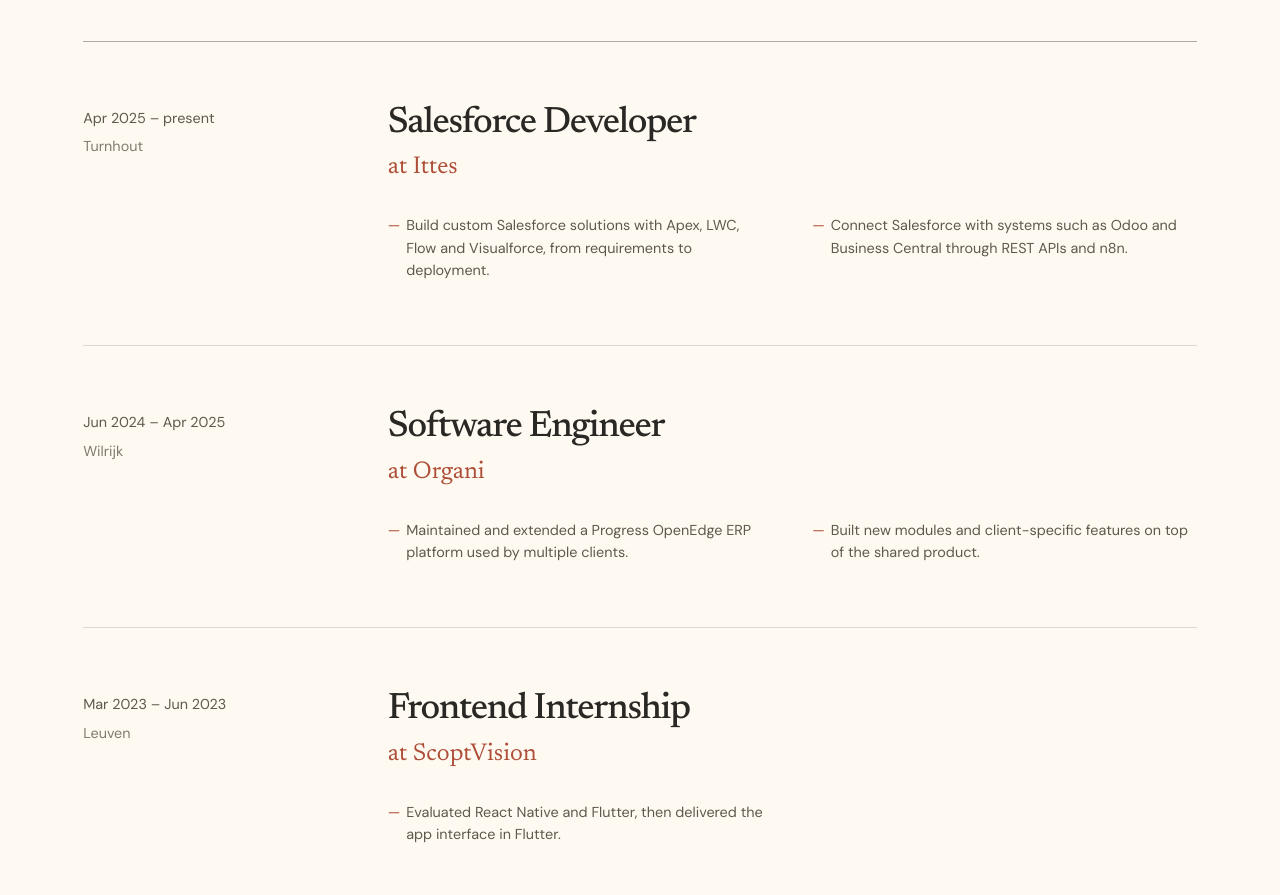
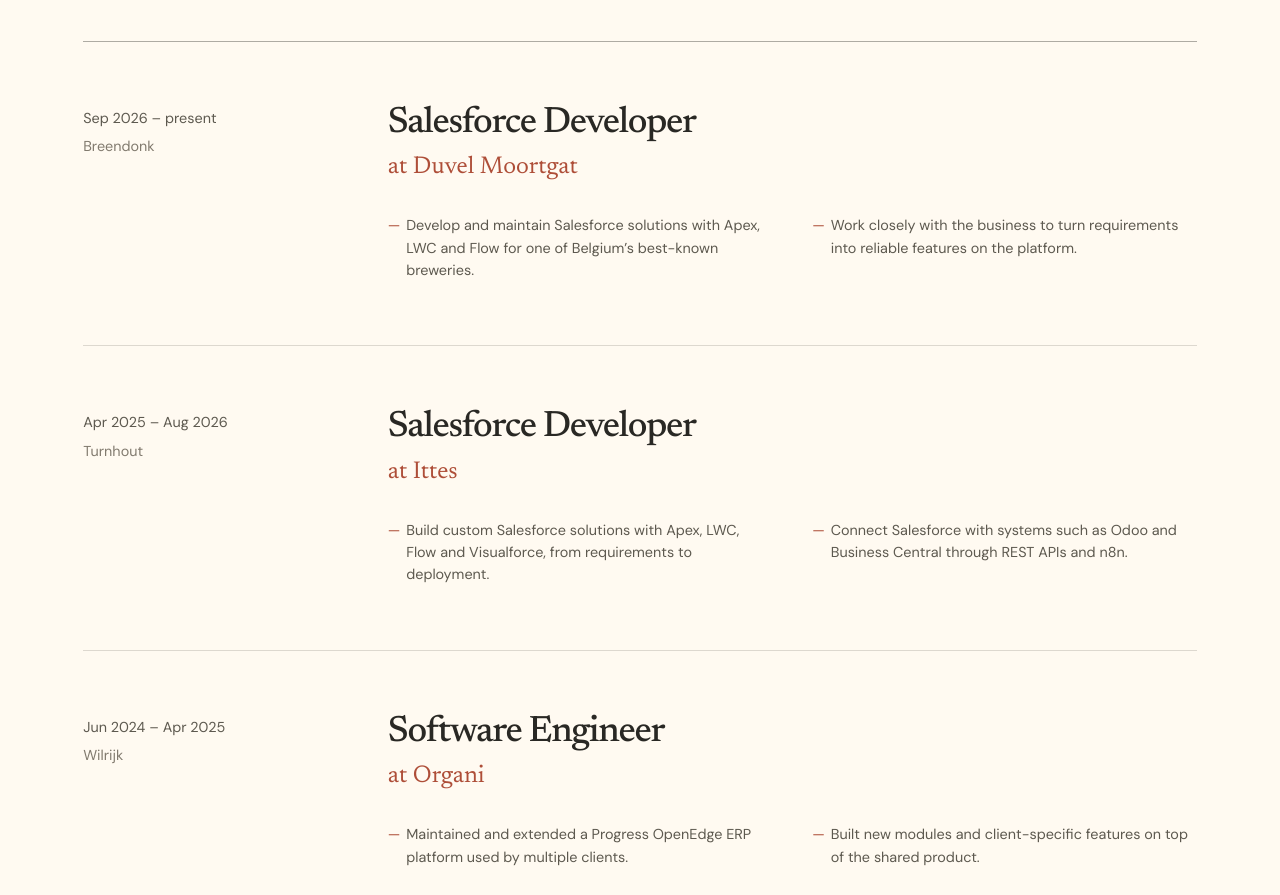
Before and after one commit to BentJ-01/dev-portfolio, an Astro site: page / in a window 1280 px wide. Shown: the part 1902-2797 px from the top of the page. Built offline with nearby package versions, Linux system fonts and the light colour scheme; Astro itself is replaced by a stand-in of ours.

Commit message:
Add Duvel Moortgat as current Salesforce Developer role
Co-Authored-By: Claude Opus 5.5 <noreply@anthropic.com>
Claude-Session: https://claude.ai/code/session_019UyTqFM5BAoga6imGzvp2Y

```diff
--- a/src/components/Hero.astro
+++ b/src/components/Hero.astro
@@ -10,7 +10,7 @@ const asset = (path: string) => `${base.replace(/\/$/, '')}/${path.replace(/^\//
   <div class="container hero__grid">
     <div class="hero__content">
       <p class="eyebrow" data-reveal>
-        <Icon name="spark" size={16} /> Available for developer roles
+        <Icon name="spark" size={16} /> Salesforce Developer at Duvel Moortgat
       </p>
 
       <h1 id="hero-name" data-reveal style="--reveal-delay: 50ms">{hero.name}</h1>
--- a/src/data/portfolio.ts
+++ b/src/data/portfolio.ts
@@ -90,7 +90,7 @@ export const site = {
   name: 'Bent Jacobs',
   title: 'Bent Jacobs - Software Developer',
   description:
-    'Bent Jacobs - Software Developer specialising in Salesforce (Apex, LWC, Agentforce), full-stack engineering and AI-assisted development. Based in Brussels, BE from September 2026.',
+    'Bent Jacobs - Software Developer specialising in Salesforce (Apex, LWC, Agentforce), full-stack engineering and AI-assisted development. Currently Salesforce Developer at Duvel Moortgat. Based in Brussels, BE.',
   // Used for Open Graph / canonical. Combined with `base` at render time.
   url: 'https://bentj.be',
   ogImage: 'images/og-image.svg',
@@ -191,9 +191,19 @@ export const skills: SkillGroup[] = [
 export const experience: ExperienceItem[] = [
   {
     role: 'Salesforce Developer',
+    company: 'Duvel Moortgat',
+    location: 'Breendonk',
+    period: 'Sep 2026 – present',
+    highlights: [
+      'Develop and maintain Salesforce solutions with Apex, LWC and Flow for one of Belgium’s best-known breweries.',
+      'Work closely with the business to turn requirements into reliable features on the platform.',
+    ],
+  },
+  {
+    role: 'Salesforce Developer',
     company: 'Ittes',
     location: 'Turnhout',
-    period: 'Apr 2025 – present',
+    period: 'Apr 2025 – Aug 2026',
     highlights: [
       'Build custom Salesforce solutions with Apex, LWC, Flow and Visualforce, from requirements to deployment.',
       'Connect Salesforce with systems such as Odoo and Business Central through REST APIs and n8n.',
@@ -367,8 +377,8 @@ export const education: EducationItem[] = [
 export const contact = {
   heading: 'Let’s talk',
   intro:
-    'Open to software, Salesforce and AI developer roles. The fastest way to reach me is email - I’m happy to chat.',
-  location: 'Brussels, BE - from September 2026',
+    'Currently a Salesforce Developer at Duvel Moortgat. Want to talk Salesforce, AI or a side project? The fastest way to reach me is email - I’m happy to chat.',
+  location: 'Brussels, BE',
   links: [
     {
       label: 'Email',
@@ -392,7 +402,7 @@ export const contact = {
     },
     {
       label: 'Location',
-      value: 'Brussels, BE - from September 2026',
+      value: 'Brussels, BE',
       href: 'https://www.openstreetmap.org/search?query=Brussels',
       icon: 'pin',
       external: true,
```
